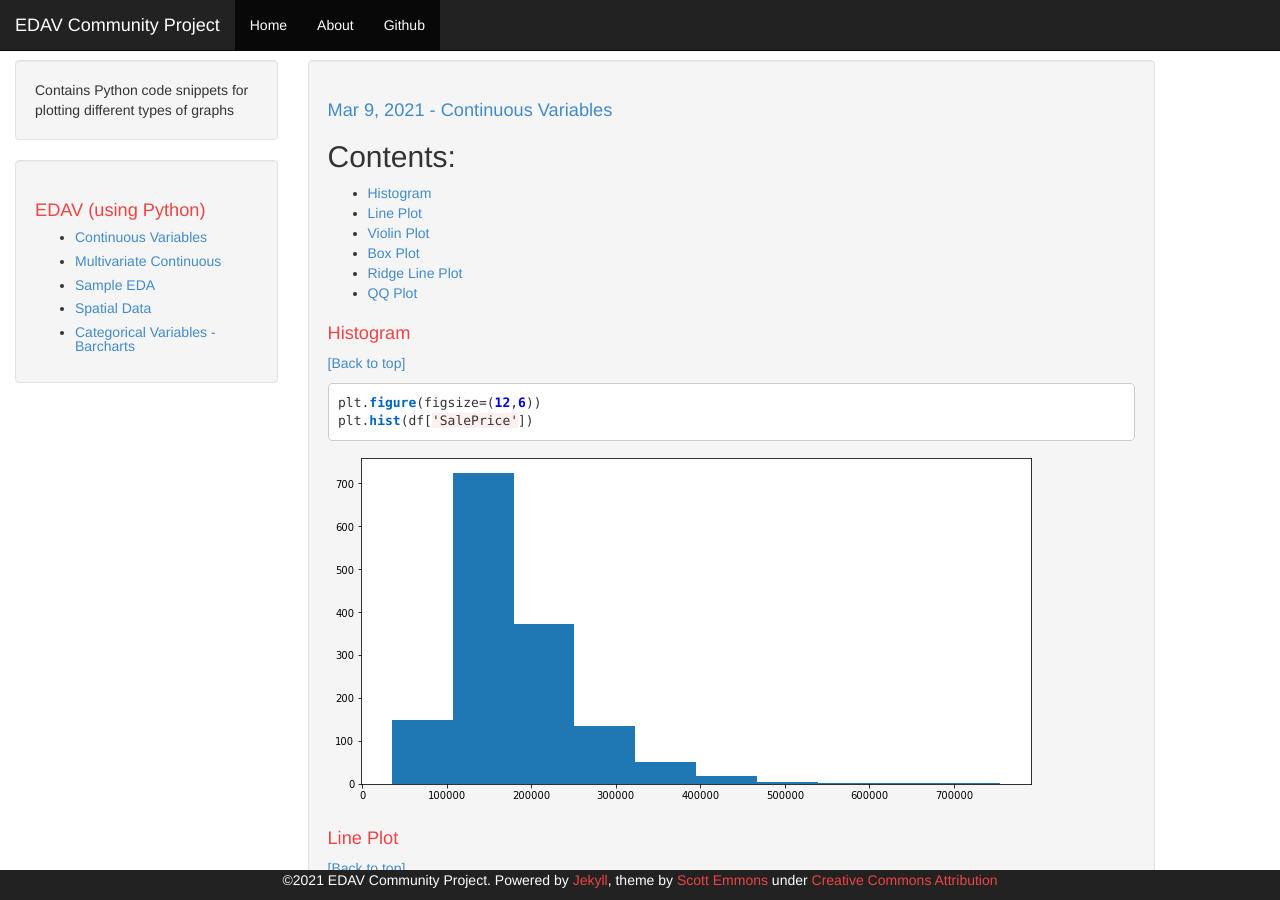
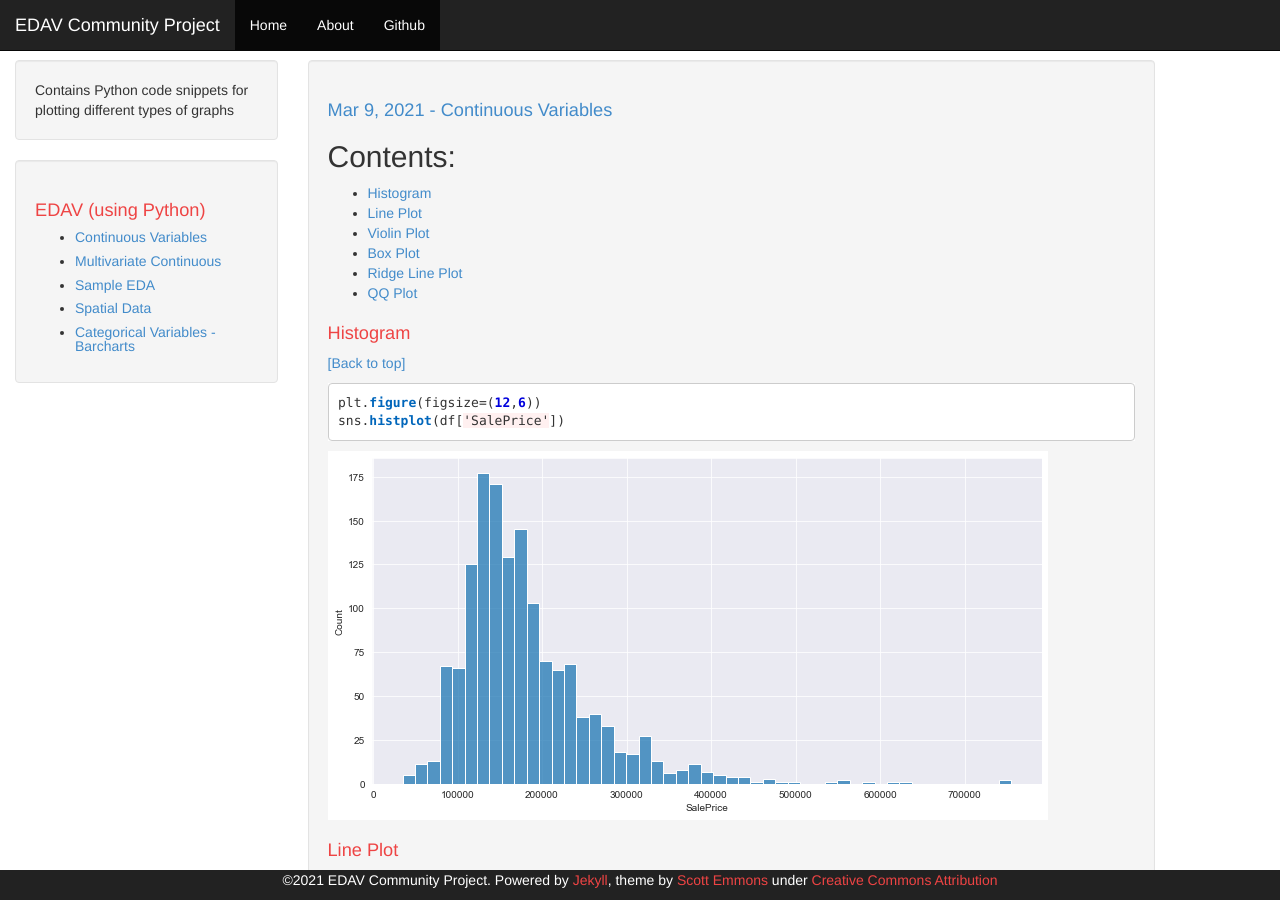
Before and after one commit to RTG8055/DataScience, a Jekyll site: the page built from _posts/2020-09-03-Continuous Variables.md, in a window 1280 px wide and 900 px high. Built offline with Jekyll 4.4.1, drawn with Linux system fonts in a browser that asks for light colours.

Commit message:
Modified Images and Histogram

````diff
--- a/_posts/2020-09-03-Continuous Variables.md
+++ b/_posts/2020-09-03-Continuous Variables.md
@@ -22,7 +22,7 @@ comments: false
 
 ```python
 plt.figure(figsize=(12,6))
-plt.hist(df['SalePrice'])
+sns.histplot(df['SalePrice'])
 ```
 
 
````
Also changed, not shown: images/BiV.png, images/BoxP_H.png, images/BoxP_V.png, images/Histo.png, images/LinePlot.png, images/RidgeLinePlot.png, images/Uni1.png, images/Uni2.png, images/ViolinPlot.png.
